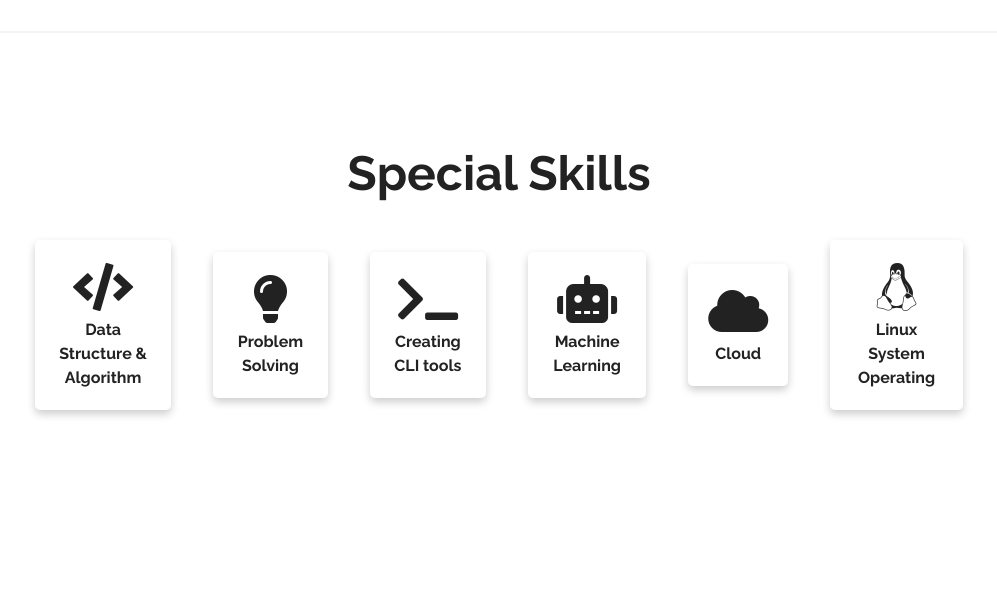
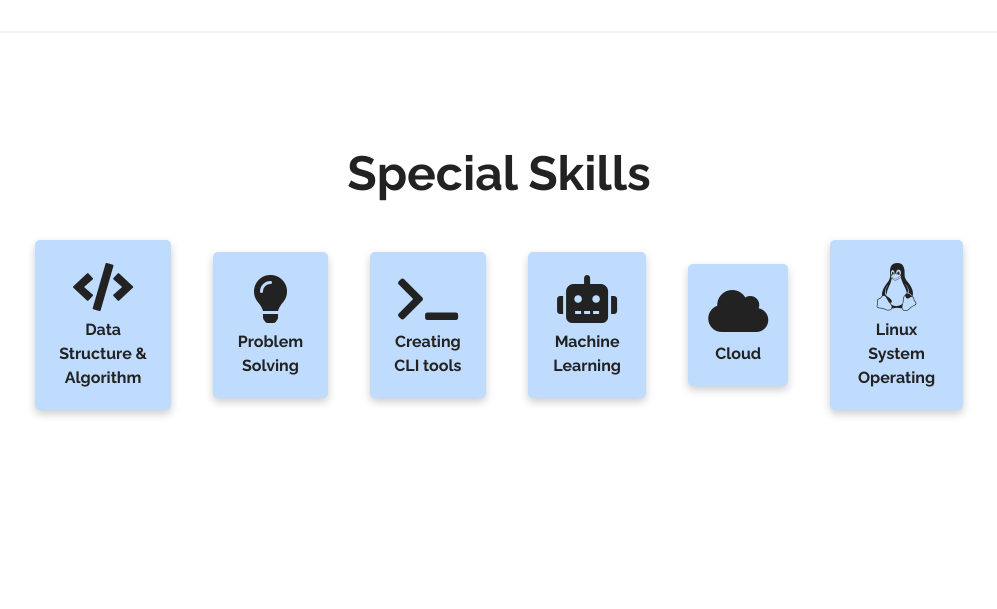
Before and after one commit to papanbanik/portfolio, a Flask app: page / in a window 1280 px wide. Shown: the part 611-1220 px from the top of the page, without its empty margins (141-1138 px from the left). Run offline with Flask 3, Linux system fonts and the light colour scheme; parts of the project's set-up code (start-up, migrations or seed data) failed here and were passed over.

Commit message:
Update index.html

```diff
--- a/templates/index.html
+++ b/templates/index.html
@@ -64,37 +64,37 @@ type2();
       <table style="text-align: center;">
         <tr>
           <td  style="padding: 20px;">
-            <div class="textcard"  style="padding: 20px;">
+            <div class="textcard"  style="padding: 20px; background-color:  #bfdbfe;">
               <h2><i class="fas fa-code"></i></h2>
               <h4>Data Structure & Algorithm</h4>
             </div>
           </td>
           <td  style="padding: 20px;">
-            <div class="textcard"  style="padding: 20px;">
+            <div class="textcard"  style="padding: 20px; background-color:  #bfdbfe;">
               <h2><i class="fas fa-lightbulb"></i></h2>
               <h4>Problem Solving</h4>
             </div>
           </td>
           <td  style="padding: 20px;">
-            <div class="textcard"  style="padding: 20px;">
+            <div class="textcard"  style="padding: 20px; background-color:  #bfdbfe;">
               <h2><i class="fas fa-terminal"></i></h2>
               <h4>Creating CLI tools</h4>
             </div>
           </td>
           <td  style="padding: 20px;">
-            <div class="textcard"  style="padding: 20px;">
+            <div class="textcard"  style="padding: 20px; background-color:  #bfdbfe;">
               <h2><i class="fas fa-robot"></i></h2>
               <h4>Machine Learning</h4>
             </div>
           </td>
           <td  style="padding: 20px;">
-            <div class="textcard"  style="padding: 20px;">
+            <div class="textcard"  style="padding: 20px; background-color:  #bfdbfe;">
               <h2><i class="fas fa-cloud"></i></h2>
               <h4>Cloud</h4>
             </div>
           </td>
           <td  style="padding: 20px;">
-            <div class="textcard"  style="padding: 20px;">
+            <div class="textcard"  style="padding: 20px; background-color:  #bfdbfe;">
               <h2><i class="fab fa-linux"></i></h2>
               <h4>Linux System Operating</h4>
             </div>
```
